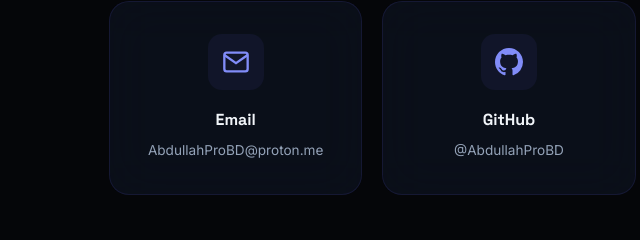
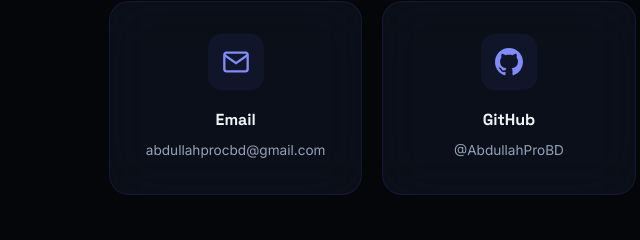
Before and after one commit to AbdullahProBD/AbdullahProBD.github.io, a plain HTML site: page index.html in a window 1280 px wide. Shown: the part 3472-3712 px from the top of the page, 131-771 px from the left. Drawn offline with Linux system fonts and the light colour scheme; no server answers.

Commit message:
Update index.html

```diff
--- a/index.html
+++ b/index.html
@@ -187,12 +187,12 @@
             <h2 class="section-heading animate-on-scroll">Let's Build Something<br>Together</h2>
             <p class="contact-subtitle animate-on-scroll">Open to collaborations, freelance projects, and interesting ideas.</p>
             <div class="contact-cards">
-                <a href="mailto:AbdullahProBD@proton.me" class="contact-card glass-card animate-on-scroll">
+                <a href="mailto:abdullahprocbd@gmail.com" class="contact-card glass-card animate-on-scroll">
                     <div class="contact-card-icon">
                         <svg width="28" height="28" viewBox="0 0 24 24" fill="none" stroke="currentColor" stroke-width="2"><path d="M4 4h16c1.1 0 2 .9 2 2v12c0 1.1-.9 2-2 2H4c-1.1 0-2-.9-2-2V6c0-1.1.9-2 2-2z"></path><polyline points="22,6 12,13 2,6"></polyline></svg>
                     </div>
                     <h3>Email</h3>
-                    <p>AbdullahProBD@proton.me</p>
+                    <p>abdullahprocbd@gmail.com</p>
                 </a>
                 <a href="" id="contact-github-link" target="_blank" class="contact-card glass-card animate-on-scroll">
                     <div class="contact-card-icon">
```
